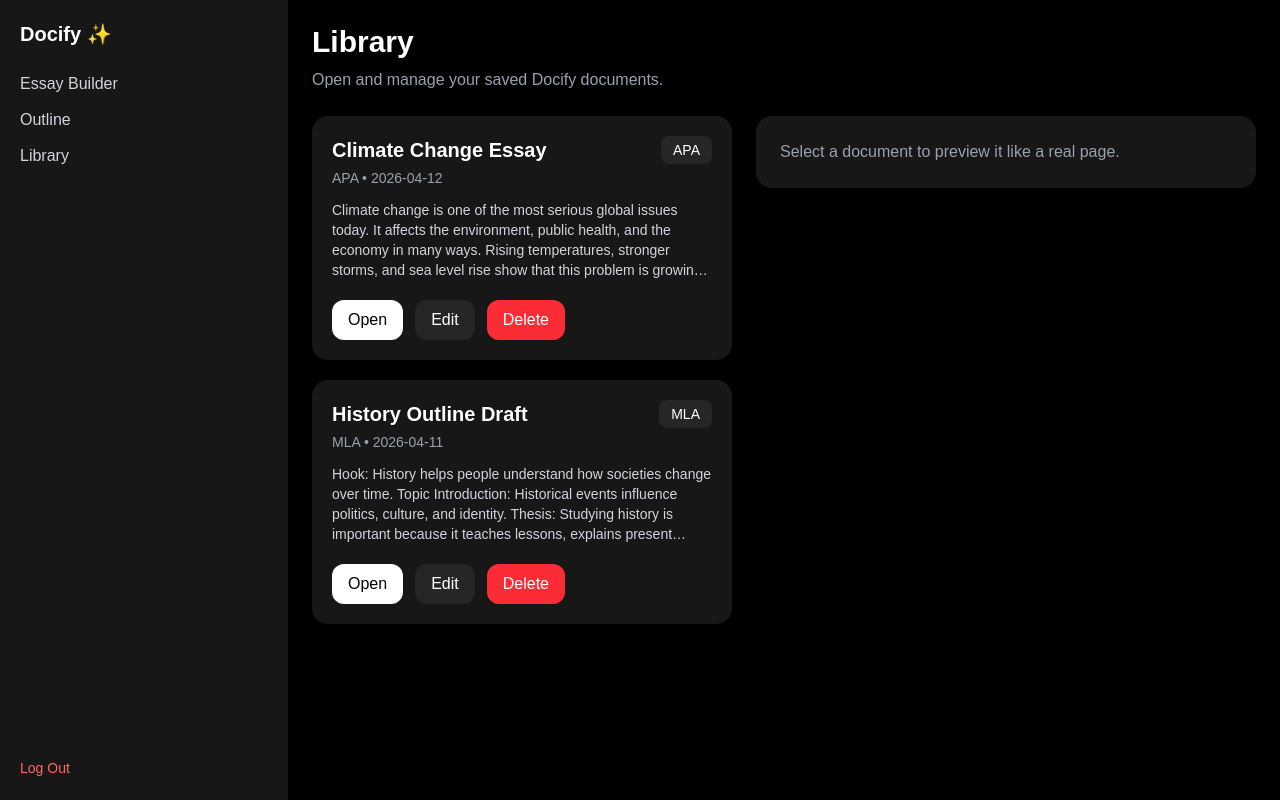
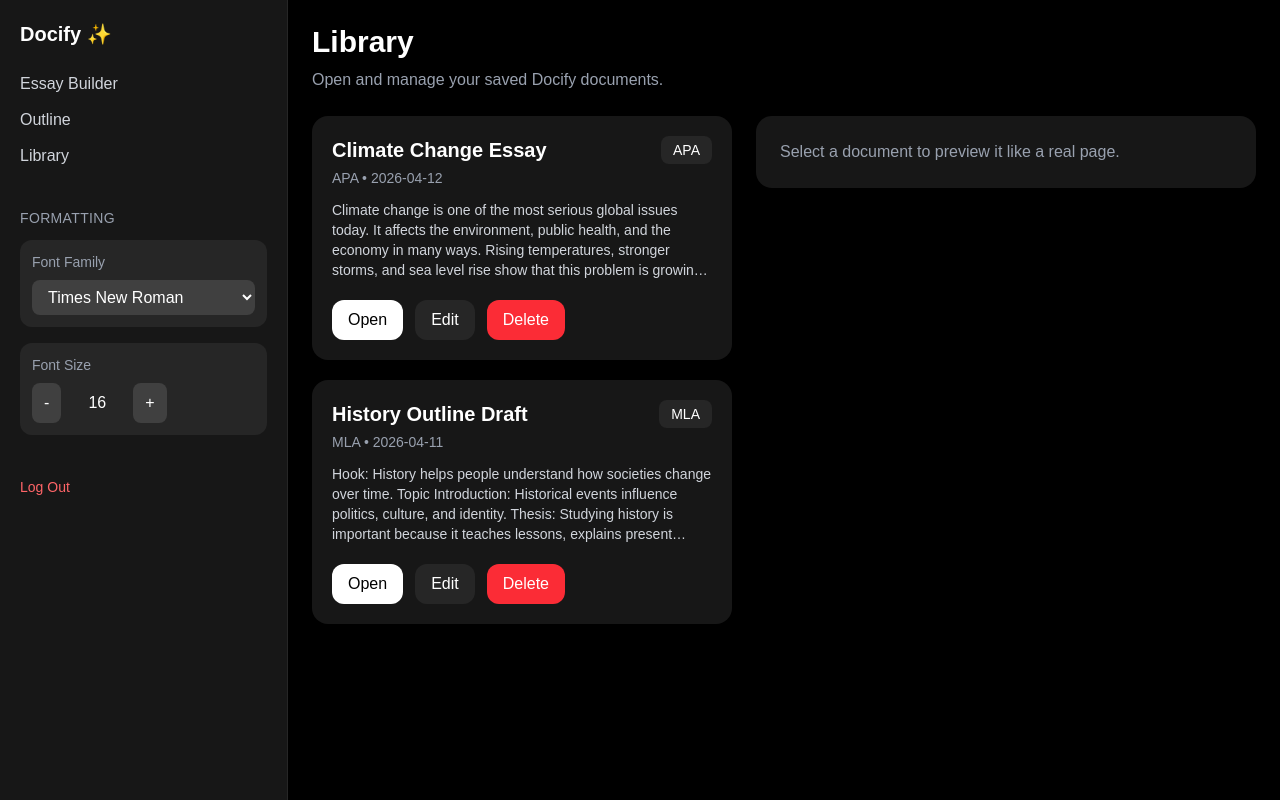
Before and after one commit to officialraman23/docify-web, a Next.js app: page /dashboard/library in a window 1280 px wide. Built offline with nearby package versions, Linux system fonts and the light colour scheme.

Commit message:
connect sidebar font controls to rich editor

```diff
--- a/app/dashboard/layout.tsx
+++ b/app/dashboard/layout.tsx
@@ -1,4 +1,107 @@
+"use client";
+
 import Link from "next/link";
+import {
+  FormattingProvider,
+  useFormatting,
+  type FontFamily,
+} from "@/components/editor/FormattingContext";
+
+function DashboardShell({ children }: { children: React.ReactNode }) {
+  const {
+    fontFamily,
+    setFontFamily,
+    fontSize,
+    increaseFontSize,
+    decreaseFontSize,
+  } = useFormatting();
+
+  return (
+    <div className="min-h-screen bg-black text-white">
+      <div className="flex">
+        <aside className="w-72 h-screen sticky top-0 bg-neutral-900 p-5 border-r border-neutral-800 overflow-y-auto">
+          <div>
+            <h1 className="text-xl font-bold mb-6">Docify ✨</h1>
+
+            <div className="space-y-3">
+              <Link
+                href="/dashboard/essay"
+                className="block text-gray-300 hover:text-white"
+              >
+                Essay Builder
+              </Link>
+              <Link
+                href="/dashboard/outline"
+                className="block text-gray-300 hover:text-white"
+              >
+                Outline
+              </Link>
+              <Link
+                href="/dashboard/library"
+                className="block text-gray-300 hover:text-white"
+              >
+                Library
+              </Link>
+            </div>
+
+            <div className="mt-10">
+              <h2 className="text-sm uppercase tracking-wide text-gray-400 mb-3">
+                Formatting
+              </h2>
+
+              <div className="space-y-4">
+                <div className="bg-neutral-800 rounded-xl p-3">
+                  <p className="text-sm text-gray-400 mb-2">Font Family</p>
+                  <select
+                    value={fontFamily}
+                    onChange={(e) => setFontFamily(e.target.value as FontFamily)}
+                    className="w-full bg-neutral-700 rounded-lg px-3 py-2 outline-none"
+                  >
+                    <option>Times New Roman</option>
+                    <option>Arial</option>
+                    <option>Calibri</option>
+                    <option>Georgia</option>
+                    <option>Helvetica</option>
+                    <option>Garamond</option>
+                    <option>Cambria</option>
+                    <option>Verdana</option>
+                  </select>
+                </div>
+
+                <div className="bg-neutral-800 rounded-xl p-3">
+                  <p className="text-sm text-gray-400 mb-2">Font Size</p>
+                  <div className="flex items-center gap-3">
+                    <button
+                      onClick={decreaseFontSize}
+                      className="bg-neutral-700 px-3 py-2 rounded-lg"
+                    >
+                      -
+                    </button>
+                    <div className="min-w-[48px] text-center font-medium">
+                      {fontSize}
+                    </div>
+                    <button
+                      onClick={increaseFontSize}
+                      className="bg-neutral-700 px-3 py-2 rounded-lg"
+                    >
+                      +
+                    </button>
+                  </div>
+                </div>
+              </div>
+            </div>
+          </div>
+
+          <div className="mt-10">
+            <button className="text-red-400 text-sm">Log Out</button>
+          </div>
+        </aside>
+
+        <main className="flex-1 p-6 overflow-x-hidden">{children}</main>
+      </div>
+    </div>
+  );
+}
 
 export default function DashboardLayout({
   children,
@@ -6,30 +109,8 @@ export default function DashboardLayout({
   children: React.ReactNode;
 }) {
   return (
-    <div className="flex min-h-screen bg-black text-white">
-      <div className="w-72 bg-neutral-900 p-5 flex flex-col">
-        <div>
-          <h1 className="text-xl font-bold mb-6">Docify ✨</h1>
-
-          <div className="space-y-3">
-            <Link href="/dashboard/essay" className="block text-gray-300 hover:text-white">
-              Essay Builder
-            </Link>
-            <Link href="/dashboard/outline" className="block text-gray-300 hover:text-white">
-              Outline
-            </Link>
-            <Link href="/dashboard/library" className="block text-gray-300 hover:text-white">
-              Library
-            </Link>
-          </div>
-        </div>
-
-        <div className="mt-auto pt-6">
-          <button className="text-red-400 text-sm">Log Out</button>
-        </div>
-      </div>
-
-      <div className="flex-1 p-6 overflow-y-auto">{children}</div>
-    </div>
+    <FormattingProvider>
+      <DashboardShell>{children}</DashboardShell>
+    </FormattingProvider>
   );
 }
--- /dev/null
+++ b/components/editor/FormattingContext.tsx
@@ -0,0 +1,65 @@
+"use client";
+
+import { createContext, useContext, useState } from "react";
+
+export type FontFamily =
+  | "Times New Roman"
+  | "Arial"
+  | "Calibri"
+  | "Georgia"
+  | "Helvetica"
+  | "Garamond"
+  | "Cambria"
+  | "Verdana";
+
+type FormattingContextType = {
+  fontFamily: FontFamily;
+  setFontFamily: (value: FontFamily) => void;
+  fontSize: number;
+  increaseFontSize: () => void;
+  decreaseFontSize: () => void;
+};
+
+const FormattingContext = createContext<FormattingContextType | null>(null);
+
+export function FormattingProvider({
+  children,
+}: {
+  children: React.ReactNode;
+}) {
+  const [fontFamily, setFontFamily] =
+    useState<FontFamily>("Times New Roman");
+  const [fontSize, setFontSize] = useState(16);
+
+  const increaseFontSize = () => {
+    setFontSize((prev) => Math.min(prev + 1, 32));
+  };
+
+  const decreaseFontSize = () => {
+    setFontSize((prev) => Math.max(prev - 1, 10));
+  };
+
+  return (
+    <FormattingContext.Provider
+      value={{
+        fontFamily,
+        setFontFamily,
+        fontSize,
+        increaseFontSize,
+        decreaseFontSize,
+      }}
+    >
+      {children}
+    </FormattingContext.Provider>
+  );
+}
+
+export function useFormatting() {
+  const context = useContext(FormattingContext);
+
+  if (!context) {
+    throw new Error("useFormatting must be used inside FormattingProvider");
+  }
+
+  return context;
+}
--- a/components/editor/RichTextEditor.tsx
+++ b/components/editor/RichTextEditor.tsx
@@ -7,6 +7,7 @@ import TextAlign from "@tiptap/extension-text-align";
 import Placeholder from "@tiptap/extension-placeholder";
 import Highlight from "@tiptap/extension-highlight";
 import { useEffect, useState } from "react";
+import { useFormatting } from "@/components/editor/FormattingContext";
 
 type RichTextEditorProps = {
   content: string;
@@ -29,6 +30,7 @@ export default function RichTextEditor({
   placeholder = "Start writing...",
 }: RichTextEditorProps) {
   const [hasSelection, setHasSelection] = useState(false);
+  const { fontFamily, fontSize } = useFormatting();
 
   const editor = useEditor({
     extensions: [
@@ -201,7 +203,8 @@ export default function RichTextEditor({
             color: white;
             outline: none;
             line-height: 1.8;
-            font-size: 18px;
+            font-size: ${fontSize}px;
+            font-family: "${fontFamily}", serif;
           }
 
           .tiptap p {
@@ -209,14 +212,14 @@ export default function RichTextEditor({
           }
 
           .tiptap h1 {
-            font-size: 2rem;
+            font-size: ${Math.max(fontSize + 14, 24)}px;
             font-weight: 700;
             line-height: 1.2;
             margin: 1rem 0 0.75rem 0;
           }
 
           .tiptap h2 {
-            font-size: 1.5rem;
+            font-size: ${Math.max(fontSize + 8, 20)}px;
             font-weight: 700;
             line-height: 1.3;
             margin: 0.9rem 0 0.65rem 0;
```
